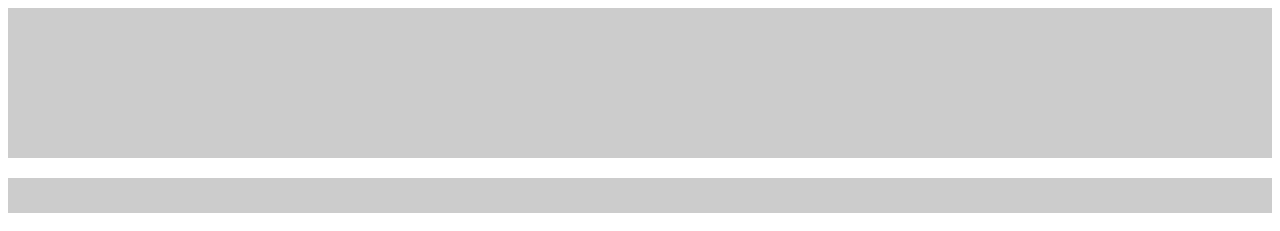
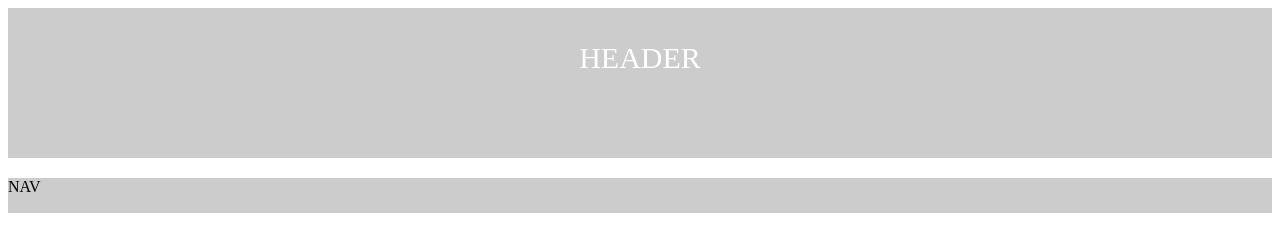
Before and after one commit to Gia-Kien-FPT/lab.github.io, a plain HTML site: page index.html in a window 1280 px wide. Shown: the top 231 px of the page. Drawn offline with Linux system fonts and the light colour scheme.

Commit message:
Update index.html

```diff
--- a/index.html
+++ b/index.html
@@ -9,8 +9,8 @@
 </head>
 <body>
     <div class="container">
-        <div><header></header></div>
-        <div><nav></nav></div>
+        <div><header>HEADER</header></div>
+        <div><nav>NAV</nav></div>
         <div class="left">
             <div class="menu">
 
```
